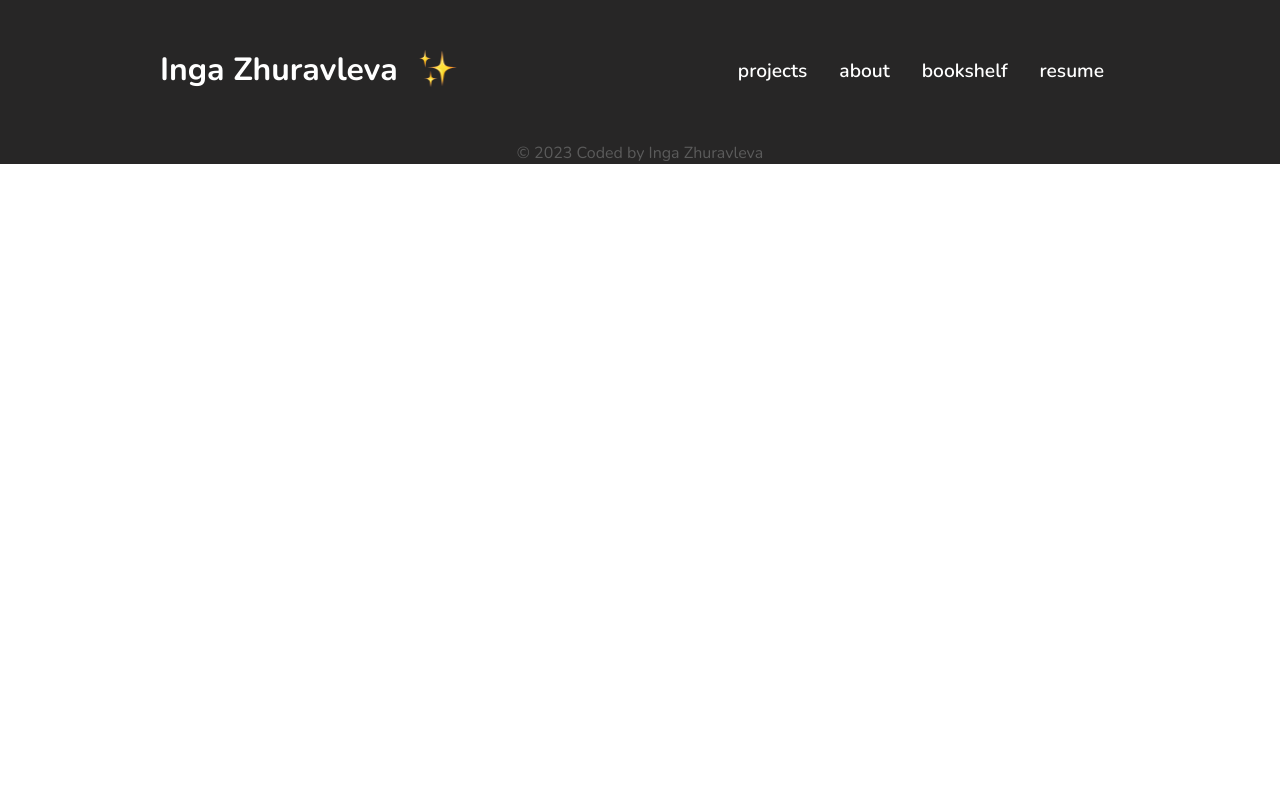
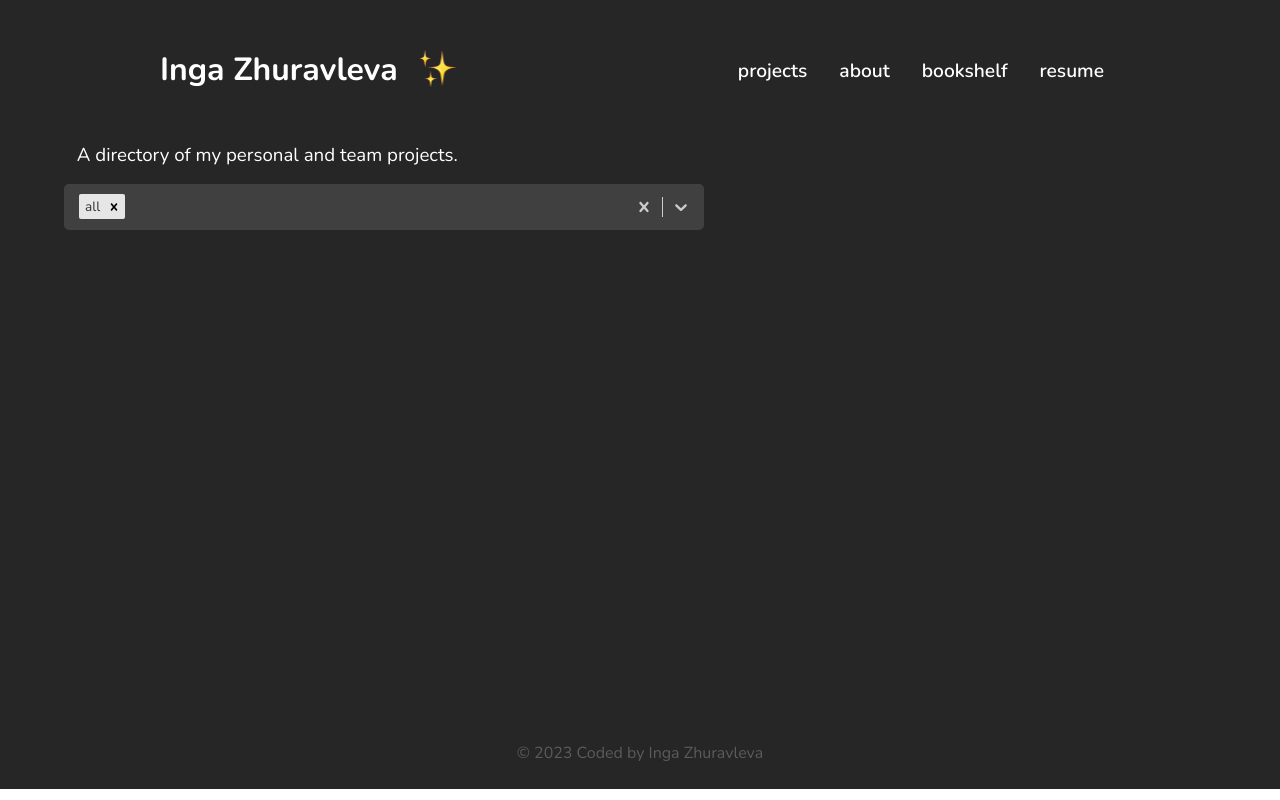
Before and after one commit to ingazhur/ingarobotics-react, a React (Create React App) app: page /projects in a window 1280 px wide. Built offline with nearby package versions, Linux system fonts and the light colour scheme.

Commit message:
added basic tags on the project page

```diff
--- a/package.json
+++ b/package.json
@@ -11,6 +11,7 @@
     "@testing-library/react": "^13.4.0",
     "@testing-library/user-event": "^13.5.0",
     "bootstrap": "^5.2.3",
+    "chroma-js": "^2.4.2",
     "font-awesome": "^4.7.0",
     "react": "^18.2.0",
     "react-bootstrap": "^2.7.0",
@@ -19,6 +20,7 @@
     "react-markdown": "^8.0.4",
     "react-router-dom": "^6.6.1",
     "react-scripts": "5.0.1",
+    "react-select": "^5.7.0",
     "web-vitals": "^2.1.4"
   },
   "scripts": {
--- a/src/components/CenterSection.css
+++ b/src/components/CenterSection.css
@@ -5,6 +5,7 @@
 .center-section h3 {
     color: #fff;
     font-size: 1.5rem;
+    font-family: 'Space Mono', monospace;
 }
 
 .center-section p {
@@ -27,7 +28,6 @@
 
 .my-projects-btn button {
     background: #F2DCC2;
-    font-family: 'Nunito', sans-serif;
     border-radius: 0.6rem;
     height: 3rem;
     width: 8rem;
--- a/src/components/FeaturedSection.css
+++ b/src/components/FeaturedSection.css
@@ -1,6 +1,10 @@
 .featured-section {
     font-size: 1.5rem;
     margin-bottom: 5rem;
+}
+
+.featured-section h3 {
+    font-family: 'Space Mono', monospace;
 }
 
 .featured-section p {
--- a/src/components/Footer.css
+++ b/src/components/Footer.css
@@ -1,5 +1,6 @@
 .footer {
-    margin-bottom: 1rem;
+    padding-bottom: 2%;
+
 }
 
 .footer p {
--- a/src/components/ProjectCard.css
+++ b/src/components/ProjectCard.css
@@ -1,8 +1,13 @@
 .card-content {
     width: 100%;
     margin: auto;
+    margin-left: 1rem;
+    margin-right: 1rem;
     display: block;
-    padding: 0 3rem 0;
+    padding: 2rem 2rem 2rem;
+    border: 2px solid #999;
+    box-shadow: 0 0 10px rgba(0, 0, 0, 0.2);
+    border-radius: 5px;
 }
 
 .card-content img {
--- /dev/null
+++ b/src/components/Projects.css
@@ -0,0 +1,14 @@
+.projects-intro h3 {
+    color: #fff;
+    font-weight: 400;
+    text-align: left;
+    margin-left: 6%;
+}
+
+
+.drop-down-menu {
+    width: 50%;
+    margin-left: 5%;
+    margin-top: 1rem;
+    margin-bottom: 40%;
+}
--- /dev/null
+++ b/src/components/ProjectsIntro.js
@@ -0,0 +1,75 @@
+import React, {useState} from 'react'
+import './Projects.css';
+
+import Select from 'react-select';
+
+const ProjectsIntro = () => {
+  const options = [
+    { backgroundColor: '#642D24', textColor: '#F5DFD3', value: 'all', label: 'all' },
+    { backgroundColor: '#463B60', textColor: '#FEF6FE', value: 'personal project', label: 'personal project' },
+    { backgroundColor: '#334737', textColor: '#BAE5C6', value: 'neurotech', label: 'neurotech' },
+    { backgroundColor: '#4D4021', textColor: '#FFFABC', value: 'software', label: 'software' },
+    { backgroundColor: '#442932', textColor: '#FDE6FB', value: 'hardware', label: 'hardware' },
+    { backgroundColor: '#593727', textColor: '#DAC5AC', value: 'hackathon project', label: 'hackathon project' },
+    { backgroundColor: '#324150', textColor: '#D3EBEC', value: 'class project', label: 'class project' }
+  ]
+
+  const customStyles = {
+    control: (defaultStyles) => ({
+        ...defaultStyles,
+        backgroundColor: "#404040",
+        borderRadius: 5,
+        padding: "5px",
+        border: "1px, #a0a0a0",
+        boxShadow: "none",
+    }),
+
+    option: (defaultStyles, state) => ({
+        ...defaultStyles,
+        color: state.data.textColor,
+        backgroundColor: state.data.backgroundColor,
+        borderRadius: 5,
+        alignItems: "center",
+        width: "fit-content",
+        margin: "2px 2px 2px",
+        ":hover": {
+            backgroundColor: state.isSelected ? state.data.value : "#a0a0a0",
+            color: state.isSelected ? "#404040" : "#fff",
+        },
+    }),
+
+    singleValue: (defaultStyles) => ({
+        ...defaultStyles,
+        padding: "5px 10px",
+        borderRadius: 5,
+        backgroundColor: selectedOption,
+        color: "white",
+        display: "flex",
+        width: "fit-content",
+      }),
+  };
+
+  const [selectedOption, setSelectedOption] = useState("");
+
+  var handleChange = (selectedOption) => {
+    console.log(selectedOption);
+    setSelectedOption(selectedOption.value);
+  };
+
+  return (
+    <div className="projects-intro">
+        <h3>A directory of my personal and team projects.</h3>
+        <div className="drop-down-menu">
+            <Select
+                isMulti
+                onChange={handleChange}
+                options={options}
+                styles={customStyles}
+                defaultValue={[options[0]]}
+            />
+        </div>
+    </div>
+  )
+}
+
+export default ProjectsIntro;
--- a/src/index.css
+++ b/src/index.css
@@ -12,7 +12,7 @@
   box-sizing: border-box;
   margin: 0;
   padding: 0;
-  font-family: 'Space Mono', monospace;
+  font-family: 'Nunito', sans-serif;
 }
 
 .sparkle-cursor {
--- a/src/routes/Projects.js
+++ b/src/routes/Projects.js
@@ -1,6 +1,7 @@
 import React from 'react'
 import Navbar from '../components/Navbar';
 import Footer from '../components/Footer';
+import ProjectsIntro from '../components/ProjectsIntro';
 
 import '../index.css';
 import { useEffect, useState } from 'react';
@@ -18,6 +19,7 @@ const Projects = () => {
   return (
     <div className={`${mode}`}>
       <Navbar />
+      <ProjectsIntro />
       <Footer />
     </div>
   )
```
Also changed, not shown: 1 other file (tests, documents, lock files or other folders).
